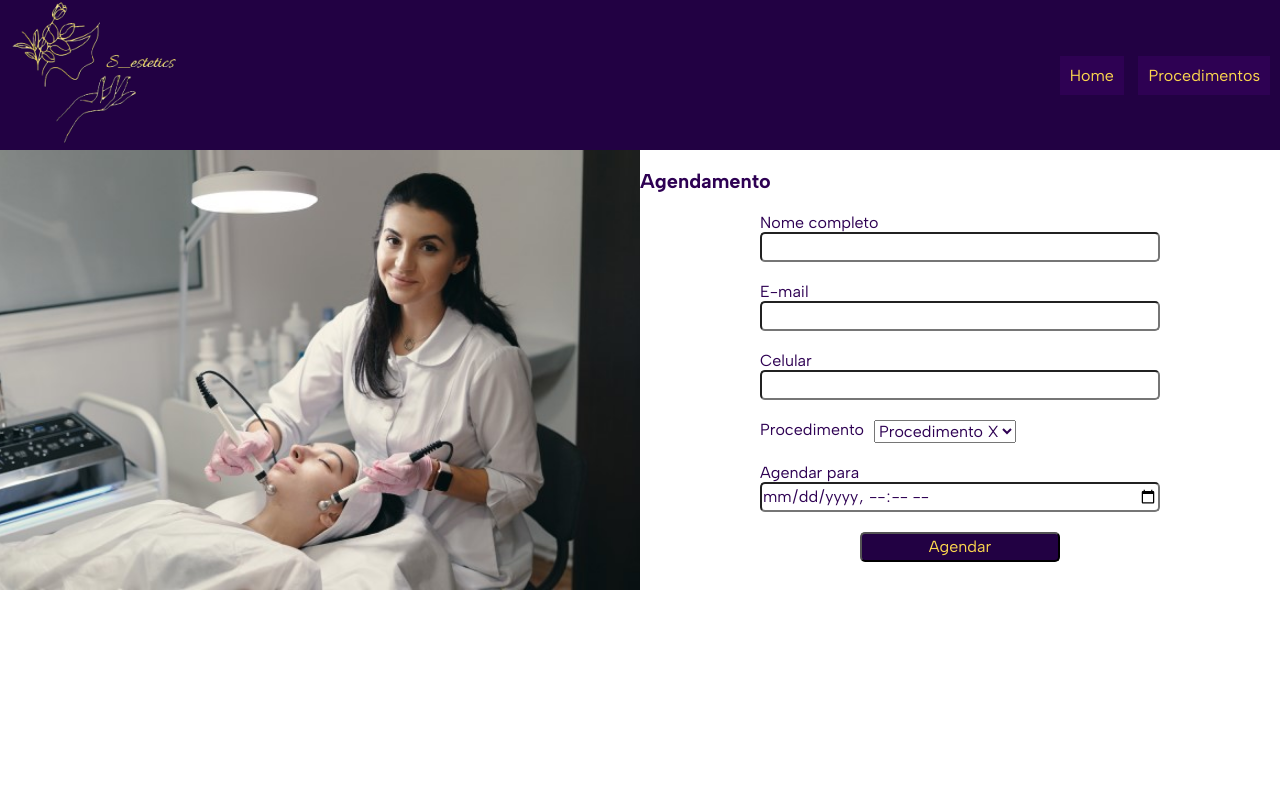
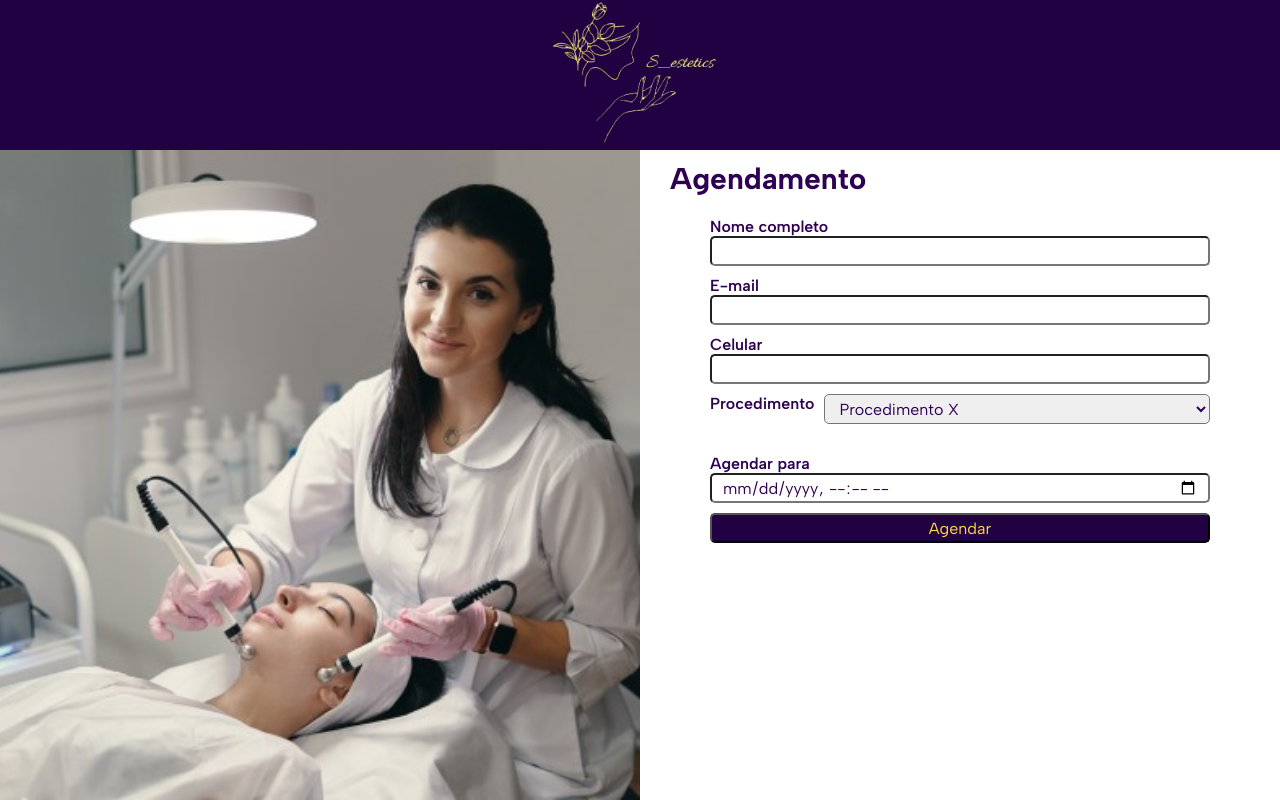
Before and after one commit to SaulloRibeiro/trabalhoDesenvolvimentoWeb, a plain HTML site: page agendamento.html in a window 1280 px wide. Drawn offline with Linux system fonts and the light colour scheme.

Commit message:
realizando alteração na tela de agendamento e deixando-a resposiva

```diff
--- a/agendamento.html
+++ b/agendamento.html
@@ -4,19 +4,14 @@
     <meta charset="UTF-8">
     <meta name="viewport" content="width=device-width, initial-scale=1.0">
     <link rel="shortcut icon" href="assets/imagens/favicon.png" type="image/x-icon">
-    <link rel="stylesheet" href="assets/css/estilo-agendamento/agendamento.css">
+    <link rel="stylesheet" href="assets/css/estilo-agendamento/agendamento.css" media="all">
+    <link rel="stylesheet" href="assets/css/estilo-agendamento/cell.css" media="screen">
     <title>S_estatics</title>
 </head>
 <body>
 
     <header>
-        <div class="logo"></div>
-        <nav>
-            <ul id="items">
-                <li><a href="index.html">Home</a></li>
-                <li><a href="#">Procedimentos</a></li>
-            </ul>
-        </nav>
+        <a href="index.html"><div class="logo"></div></a>
     </header>
 
     <div class="container">
@@ -27,12 +22,15 @@
                 <form action="#">
 
                     <label for="Idcampo-nome">Nome completo</label>
+                    <p></p>
                     <input type="text" name="campo-nome" id="Idcampo-nome" required>
 
                     <label for="Idcampo-email">E-mail</label>
+                    <p></p>
                     <input type="email" name="campo-email" id="Idcampo-email" required>
 
                     <label for="Idcampo-telefone">Celular</label>
+                    <p></p>
                     <input type="tel" name="campo-telefone" id="Idcampo-telefone" required>
 
                     <div>
--- a/assets/css/estilo-agendamento/agendamento.css
+++ b/assets/css/estilo-agendamento/agendamento.css
@@ -1,6 +1,6 @@
 @import url('https://fonts.googleapis.com/css2?family=Albert+Sans:ital,wght@0,100..900;1,100..900&display=swap');
 
-:root{
+:root {
     --cor1: #220143;
     --cor2: #2e0153;
     --cor3: #661b90;
@@ -9,139 +9,116 @@
     --font: "Albert Sans", sans-serif;
 }
 
-*{
-    padding: 0px;
-    margin: 0px;
+* {
+    padding: 0;
+    margin: 0;
     box-sizing: border-box;
     font-family: var(--font);
     font-size: 16px;
     color: var(--cor2);
 }
 
-body{
-    width: 100vw;
-
+html, body {
+    width: 100%;
+    height: 100%;
+    overflow-x: hidden;
+    overflow-y: auto;
 }
 
-header{
-    display: flex;
-    justify-content: space-between;
+header {
     background-color: var(--cor1);
-    width: 100vw;
+    width: 100%;
     height: 150px;
 }
 
-nav{
-    align-self: center;
+header > a{
+    display: block;
+    width: 200px;
+    height: 150px;
+    margin: auto;
 }
 
-header > .logo{
+.logo {
     width: 200px;
     height: 150px;
+    margin: auto;
     background-image: url("../../imagens/logo-empresa.png");
     background-position: center center;
     background-repeat: no-repeat;
     background-size: cover;
 }
 
-ul{
-    list-style: none;
-}
-
-li{
-    display: inline;
-    margin-right: 10px;
-    padding: 10px;
-    background-color:var(--cor2);
-}
-
-li:hover{
-    background-color: var(--cor3);
-}
-
-li > a{
-    display: inline;
-    text-decoration: none;
-    color: var(--cor5);
-}
-
-
-.container{
+.container {
     width: 100%;
-    height: 100%;
+    min-height: calc(100vh - 150px); /* ajustado para respeitar o header */
     display: flex;
 }
 
-.img{
-    width: 100%;
-    height: 440px;
+.img {
+    flex: 1;
     background-image: url("../../imagens/background.jpg");
     background-position: center center;
     background-size: cover;
     background-repeat: no-repeat;
-
 }
 
-
-main{
-    width: 100%;
+main {
+    flex: 1;
     display: flex;
     flex-direction: column;
+    justify-content: flex-start;
+}
+
+h1 {
+    font-size: 30px;
+    margin: 10px 0 0 30px;
+}
+
+.container-formulario {
+    width: 100%;
+    padding: 20px;
+    display: flex;
     justify-content: center;
 }
 
-h1{
-    width: 100%;
-    display: inline-block;
-    font-size: 20px;
-    margin-top: 10px;
-}
-
-.container-formulario{
-    width: 100%;
-    padding: 20px;
-    display: flex;
-    flex-direction: row;
-    justify-content: center;
-}
-
-form{
+form {
     display: flex;
     flex-direction: column;
     justify-content: center;
     align-items: center;
+    max-width: 500px;
+    width: 100%;
 }
 
-form > div{
+form > div {
     width: 100%;
     display: flex;
     justify-content: flex-start;
     margin-bottom: 20px;
     gap: 10px;
-
 }
 
-label{
+label {
     align-self: flex-start;
-
+    font-weight: 600;
 }
 
-input{
-    width: 400px;
+input, select {
+    width: 100%;
     height: 30px;
-    display: block;
-    margin-bottom: 20px;
     border-radius: 5px;
+    margin-bottom: 10px;
+    padding: 0 10px;
 }
 
-input[type="submit"]{
-    width: 50%;
-    margin-bottom: 0px;
+input[type="submit"] {
+    width: 100%;
     background-color: var(--cor1);
     color: var(--cor5);
+    margin-bottom: 0;
 }
 
-input[type="submit"]:hover{
+input[type="submit"]:hover {
     background-color: var(--cor3);
     cursor: pointer;
 }
--- /dev/null
+++ b/assets/css/estilo-agendamento/cell.css
@@ -0,0 +1,5 @@
+@media screen and (max-width:768px){
+    .img{
+        display: none;
+    }
+}
```
Also changed, not shown: assets/css/estilo-index/cell.css (line endings or trailing spaces).
